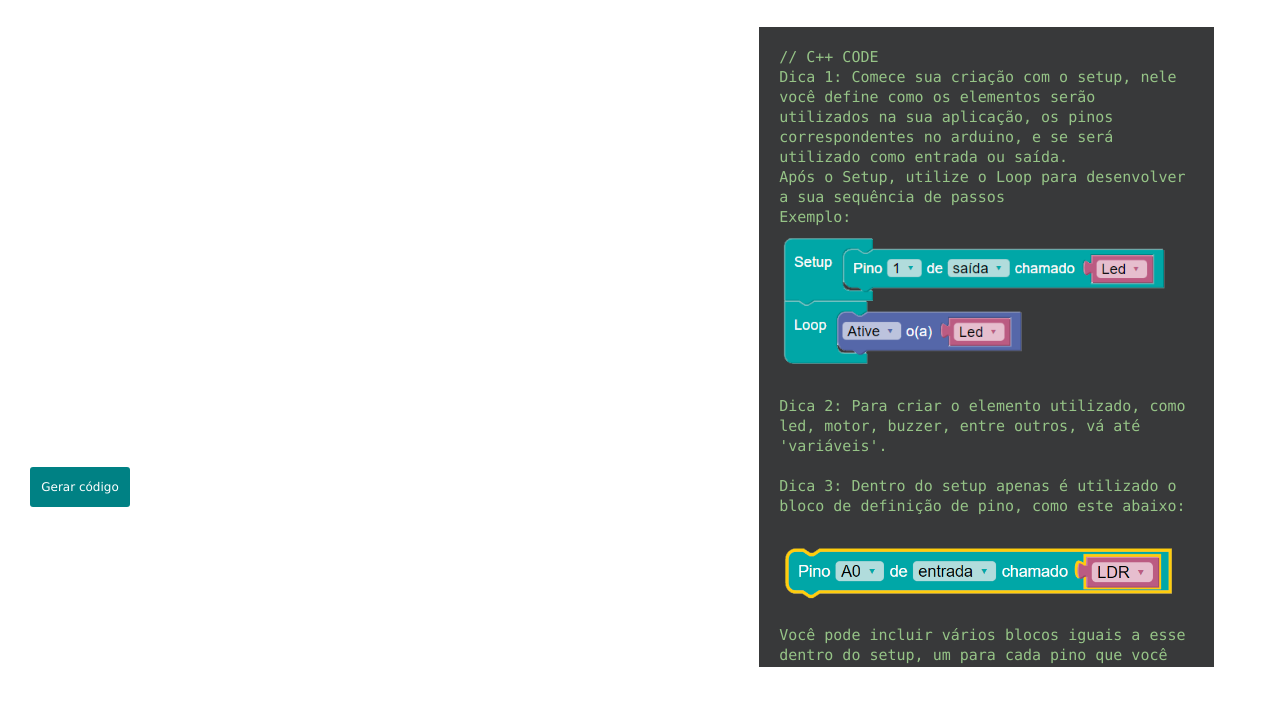
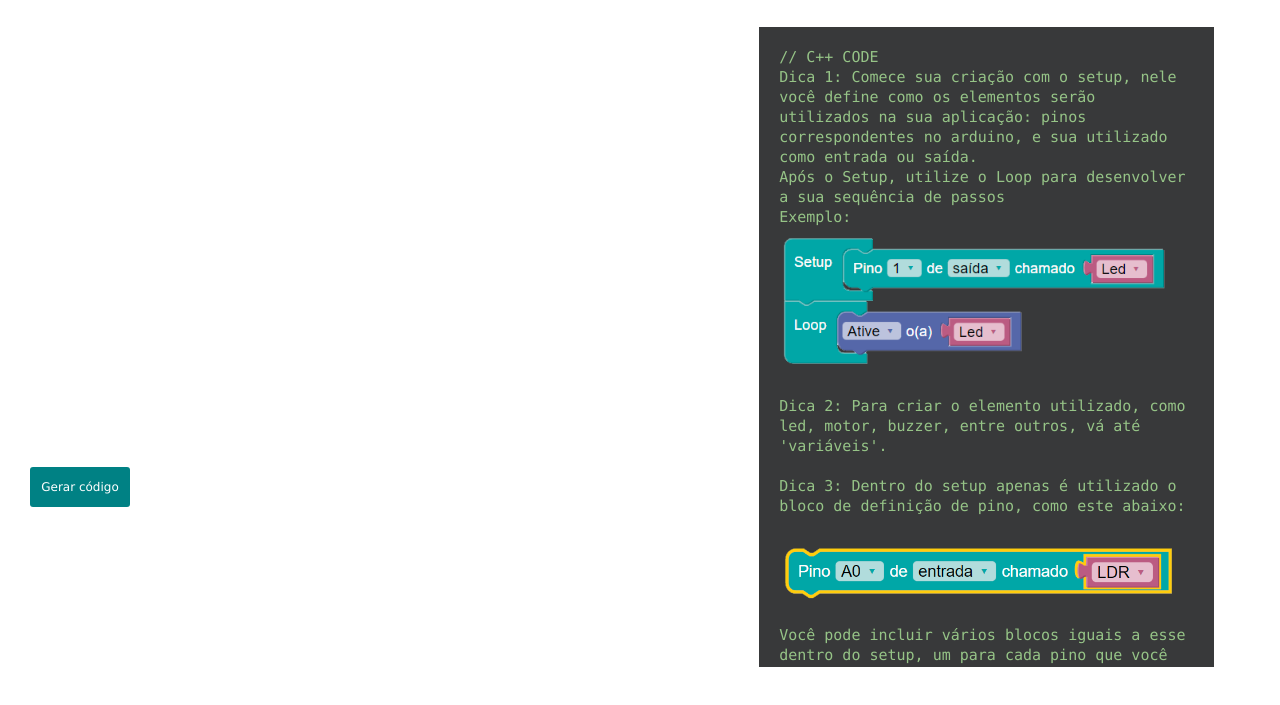
Before and after one commit to jessellemcipriano/Plataforma-de-apoio-ao-ensino-de-rob-tica-utilizando-VPL, a plain HTML site: page index.html in a window 1280 px wide. Shown: the part 63-768 px from the top of the page. Drawn offline with nearby package versions, Linux system fonts and the light colour scheme; a script that the page names is missing.

Commit message:
Update index.html

```diff
--- a/index.html
+++ b/index.html
@@ -35,14 +35,14 @@
         <code id="código_aqui" style="color:#96c487!important">
           // C++ CODE
           <br>
-          Dica 1: Comece sua criação com o setup, nele você define como os elementos serão utilizados na sua aplicação, os pinos correspondentes no arduino, e se será utilizado como entrada ou saída. <br> Após o Setup, utilize o Loop para desenvolver a sua sequência de passos<br>
+          Dica 1: Comece sua criação com o setup, nele você define como os elementos serão utilizados na sua aplicação: pinos correspondentes no arduino, e sua utilizado como entrada ou saída. <br> Após o Setup, utilize o Loop para desenvolver a sua sequência de passos<br>
           Exemplo: <br>
           <img src="./example.png" style="max-width:400px; max-height:200px " >
           <br> <br>
           Dica 2: Para criar o elemento utilizado, como led, motor, buzzer, entre outros, vá até 'variáveis'.
           <br> <br>
           Dica 3: Dentro do setup apenas é utilizado o bloco de definição de pino, como este abaixo:
-          <br>  <img src="./pindefinition.png" style="max-width:400px; max-height:200px " >
+           <img src="./pindefinition.png" style="max-width:400px; max-height:200px " > <br>
           Você pode incluir vários blocos iguais a esse dentro do setup, um para cada pino que você utilizará para sua aplicação.
         </code>
       </div>
```
